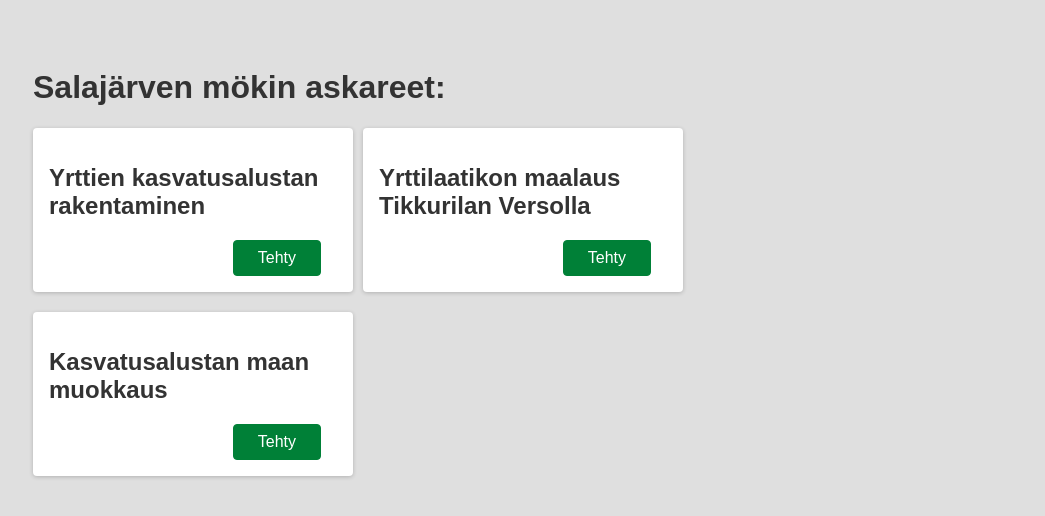
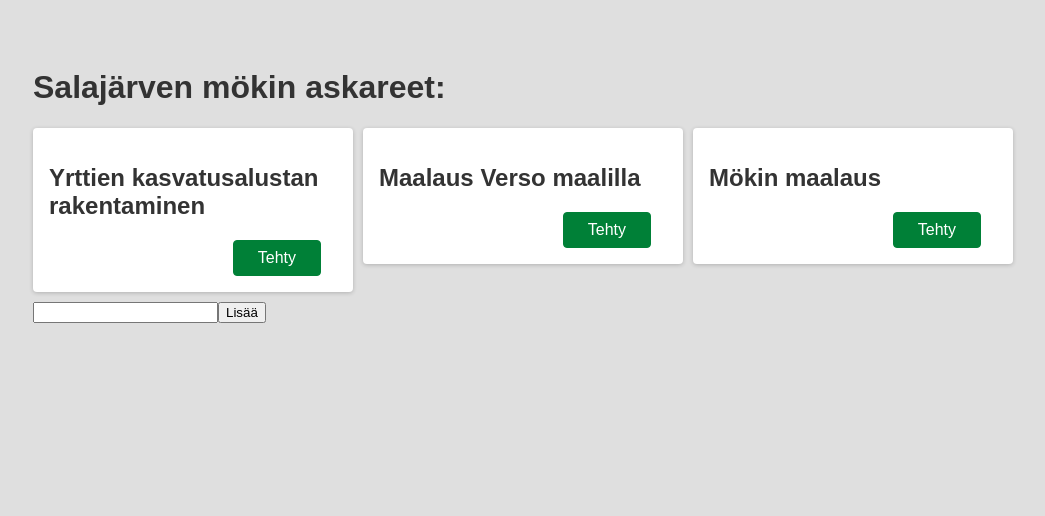
Before and after one commit to SiniAaltonen/to-doList, a React (Create React App) app in the folder my-app/: page / in a window 1280 px wide. Shown: the top 516 px of the page, without its empty margins (15-1060 px from the left). Built offline with nearby package versions, Linux system fonts and the light colour scheme.

Commit message:
Added rect state

```diff
--- a/my-app/src/App.js
+++ b/my-app/src/App.js
@@ -1,20 +1,33 @@
 import Todo from '././components/Todo';
+import { useState } from 'react';
 
 function App() {
+  const [choreList, setchoreList]=useState([{name:'Yrttien kasvatusalustan rakentaminen'}, {name: 'Maalaus Verso maalilla'}, {name: 'Mökin maalaus'}]);
+  const [inputText, setinputText]=useState('');
   return (
     <div style={{ display: 'flex', flexDirection: 'column' }}>
       <h1>Salajärven mökin askareet:</h1>
-      <div style={{ display: 'flex', flexDirection: 'row', marginBottom: '10px' }}>
-        <div style={{ marginRight: '10px' }}>
-          <Todo text='Yrttien kasvatusalustan rakentaminen' />
+      <div style={{ display: 'flex', flexDirection: 'row', marginBottom: '10px', flexWrap: 'wrap', rowGap: '10px', columnGap: '10px'}}>
+       {
+        choreList.map(item => (
+          <div>
+          <Todo text={item.name} />
         </div>
-        <div style={{ marginBottom: '10px' }}>
-          <Todo text='Yrttilaatikon maalaus Tikkurilan Versolla' />
-        </div>
+        ))
+        }
       </div>
-      <div style={{ flexShrink: 0, marginBottom: '10px', marginRight: '10px' }}>
-        <Todo text='Kasvatusalustan maan muokkaus' />
-      </div>
+      <form>
+        <input type='text' onChange={event => setinputText(event.target.value)} value={inputText}/>
+        <button onClick={event => {
+          event.preventDefault()
+          if (inputText.length > 0){setchoreList([...choreList,{name:inputText}])}
+          setinputText('')
+          }
+          }>
+          Lisää
+        </button>
+      </form>
+      {inputText}
     </div>
   );
 }
```
